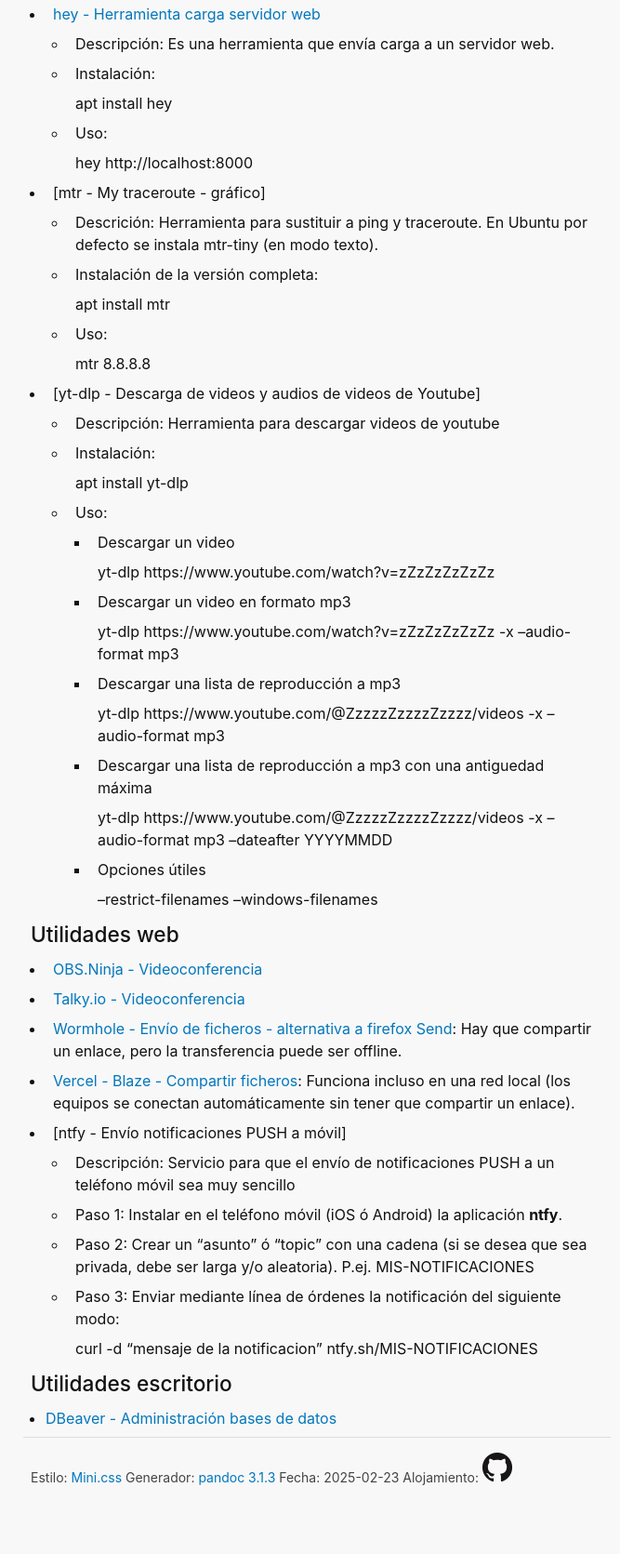
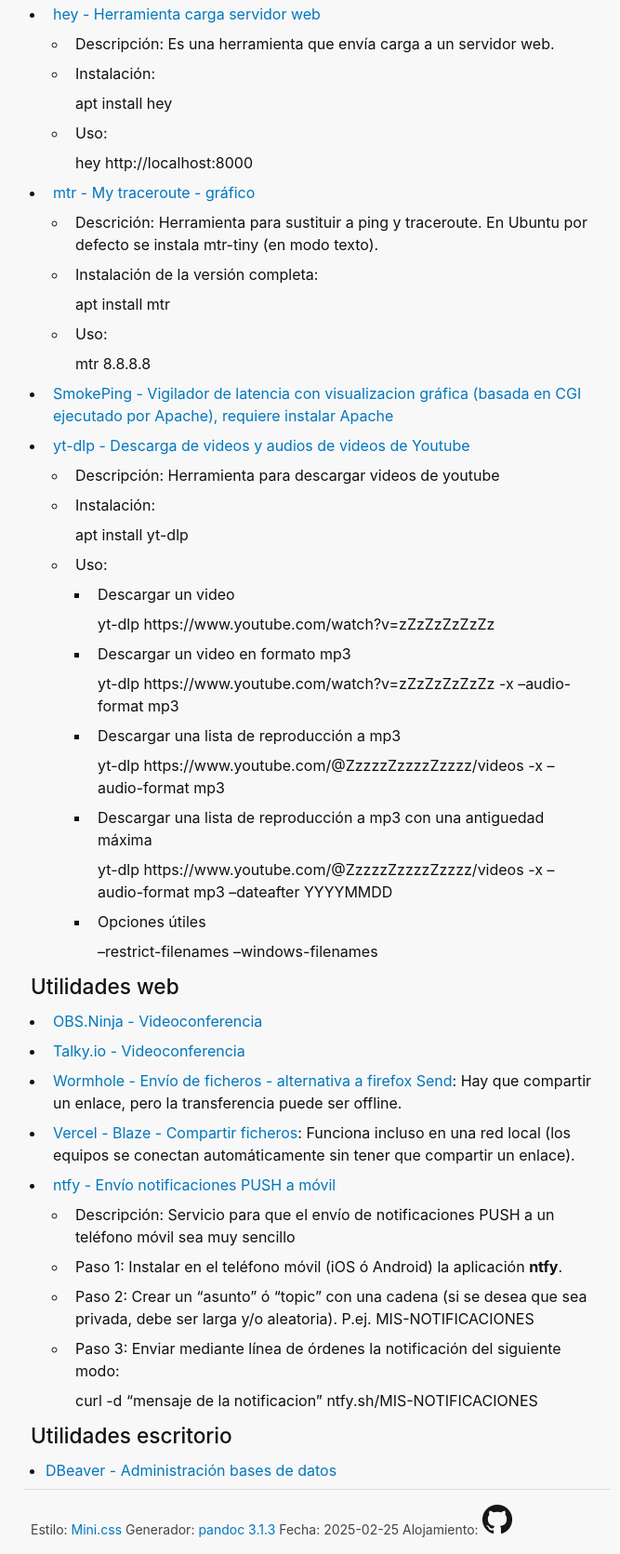
Before and after one commit to celticman/celticman.github.io, a plain HTML site: page README.html in a window 1280 px wide. Shown: the part 4815-6486 px from the top of the page at 93% size, without its empty margins (299-966 px from the left). Before the commit the page ends 6430 px from the top, so only its background shows below. Drawn offline with Linux system fonts and the light colour scheme.

Commit message:
Enlaces activos

```diff
--- a/README.html
+++ b/README.html
@@ -237,7 +237,8 @@ web.</p></li>
 <li><p>Uso:</p>
 <p>hey http://localhost:8000</p></li>
 </ul></li>
-<li><p>[mtr - My traceroute - gráfico]</p>
+<li><p><a href="https://www.bitwizard.nl/mtr/">mtr - My traceroute -
+gráfico</a></p>
 <ul>
 <li><p>Descrición: Herramienta para sustituir a ping y traceroute. En
 Ubuntu por defecto se instala mtr-tiny (en modo texto).</p></li>
@@ -246,7 +247,11 @@ Ubuntu por defecto se instala mtr-tiny (en modo texto).</p></li>
 <li><p>Uso:</p>
 <p>mtr 8.8.8.8</p></li>
 </ul></li>
-<li><p>[yt-dlp - Descarga de videos y audios de videos de Youtube]</p>
+<li><p><a href="https://oss.oetiker.ch/smokeping/">SmokePing - Vigilador
+de latencia con visualizacion gráfica (basada en CGI ejecutado por
+Apache), requiere instalar Apache</a></p></li>
+<li><p><a href="https://github.com/yt-dlp/yt-dlp">yt-dlp - Descarga de
+videos y audios de videos de Youtube</a></p>
 <ul>
 <li><p>Descripción: Herramienta para descargar videos de
 youtube</p></li>
@@ -285,7 +290,8 @@ transferencia puede ser offline.</p></li>
 <li><p><a href="https://blaze.vercel.app/">Vercel - Blaze - Compartir
 ficheros</a>: Funciona incluso en una red local (los equipos se conectan
 automáticamente sin tener que compartir un enlace).</p></li>
-<li><p>[ntfy - Envío notificaciones PUSH a móvil]</p>
+<li><p><a href="https://ntfy.sh/">ntfy - Envío notificaciones PUSH a
+móvil</a></p>
 <ul>
 <li><p>Descripción: Servicio para que el envío de notificaciones PUSH a
 un teléfono móvil sea muy sencillo</p></li>
@@ -310,7 +316,7 @@ datos</a></li>
 <footer>
 Estilo: <a href="https://minicss.us">Mini.css</a>
 Generador: <a href="https://pandoc.org/">pandoc 3.1.3</a>
-Fecha: 2025-02-23
+Fecha: 2025-02-25
 Alojamiento: <a href="https://github.com/celticman/celticman.github.io"><img src="/estaticos/gitHubmark32px.png"></a>
 </footer>
 </div>
```
Also changed, not shown: index.html (+10 -4 lines), ninos_github_pages.html (+1 -1 lines), notas_golang.html (+1 -1 lines), notas_luks_particion_cifrada.html (+1 -1 lines), notas_nas.html (+1 -1 lines), notas_qemu.html (+1 -1 lines), notas_restic.html (+1 -1 lines), notas_vagrant.html (+1 -1 lines), 1 other file.
